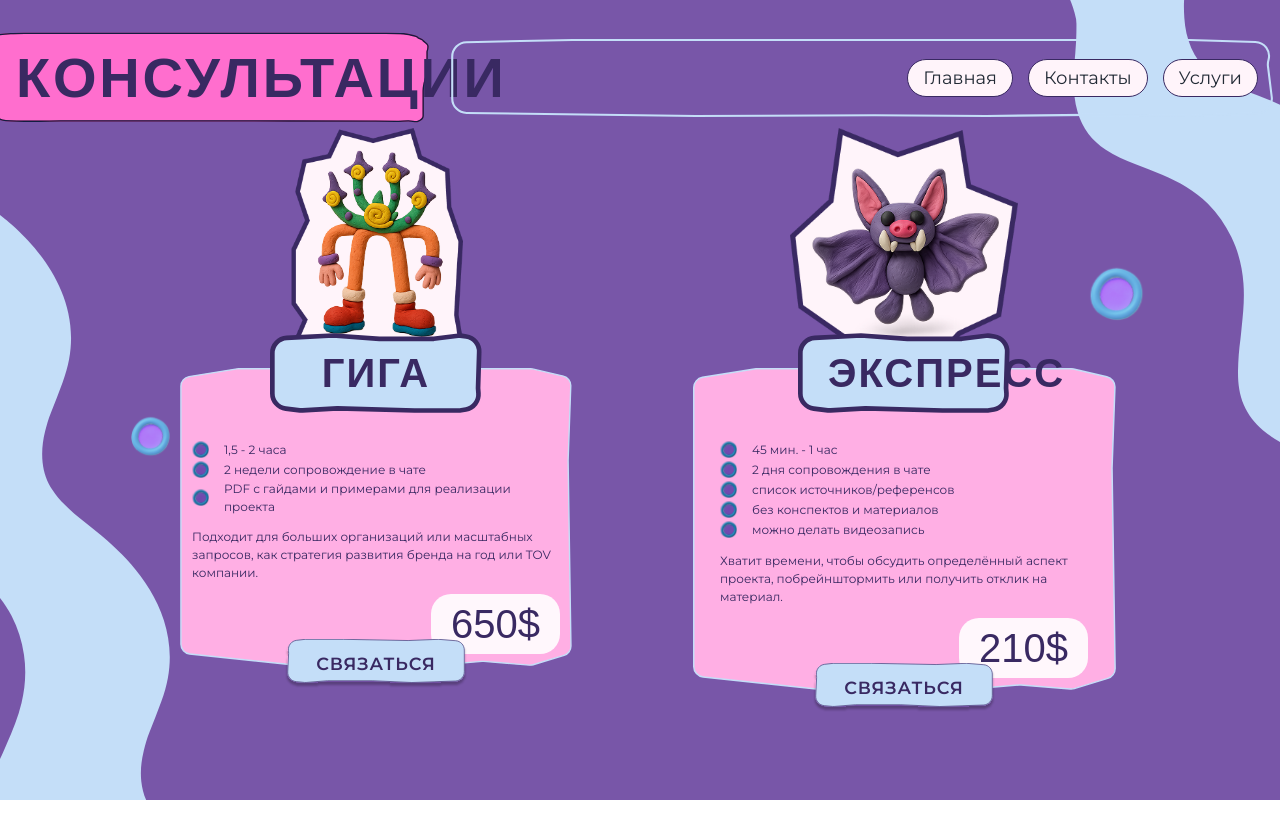
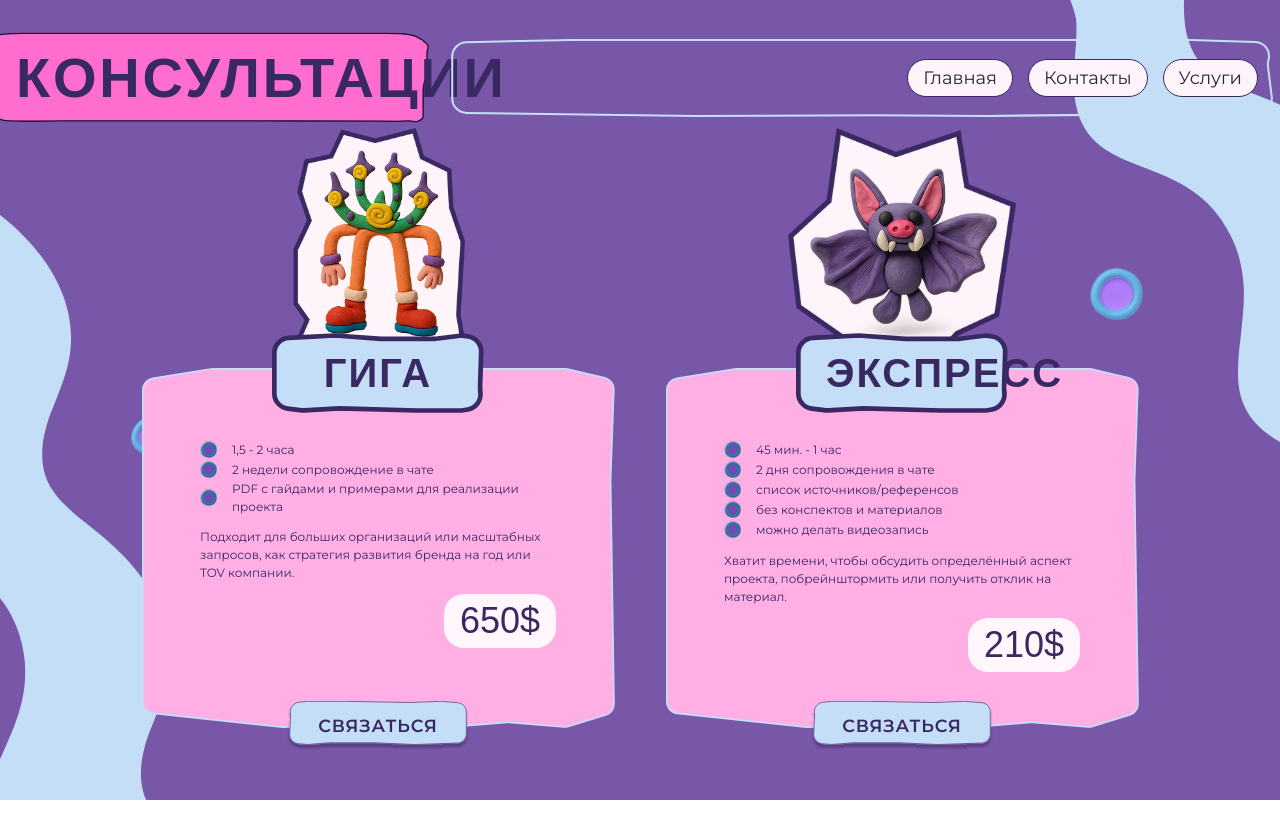
Before and after one commit to duckenclaw/sonchy-website, a React (Vite) app: page /services/consulting in a window 1280 px wide. Shown: the top 838 px of the page. Built offline with nearby package versions, Linux system fonts and the light colour scheme; a web font is replaced by a local one.

Commit message:
fixed consulting page a bit

```diff
--- a/src/App.css
+++ b/src/App.css
@@ -396,7 +396,7 @@ body.consulting-page-background .header h1 {
 .consulting-flexbox {
   display: flex;
   flex-direction: row;
-  gap: 32px;
+  gap: 24px;
   align-items: start;
   justify-content: center;
 }
@@ -413,6 +413,7 @@ body.consulting-page-background .header h1 {
 }
 
 .consulting-content {
+  min-height: 360px;
   position: relative;
   display: flex;
   flex-direction: column;
@@ -422,7 +423,7 @@ body.consulting-page-background .header h1 {
   background-size: contain;
   background-position: center;
   background-repeat: no-repeat;
-  padding: 0 64px 0 64px;
+  padding: 0 72px 0 72px;
   color: #392962;
   font-size: 12px;
 }
@@ -508,9 +509,9 @@ body.consulting-page-background .header h1 {
 .price-text {
   font-family: 'Alumni Sans', sans-serif;
   font-style: bold;
-  padding: 10px 20px;
+  padding: 8px 16px;
   color: #392962;
-  font-size: 40px;
+  font-size: 36px;
   margin: 0;
 }
 
--- a/src/App.tsx
+++ b/src/App.tsx
@@ -1,9 +1,9 @@
 import { Routes, Route } from 'react-router-dom';
-import MainPage from './components/MainPage'
+import MainPage from './pages/MainPage.tsx'
 import Header from './components/Header';
 import BlankPage from './components/BlankPage';
-import Services from './components/Services';
-import Consulting from './components/Consulting';
+import Services from './pages/Services.tsx';
+import Consulting from './pages/Consulting.tsx';
 import educationLogo from '/education.png'
 import servicesLogo from '/services.png'
 import aboutLogo from '/about.png'
--- a/src/components/Consulting.tsx
+++ b/src/pages/Consulting.tsx
@@ -1,6 +1,6 @@
 import { useEffect } from 'react';
-import Header from './Header';
-import ConsultingBlock from './ConsultingBlock';
+import Header from '../components/Header.tsx';
+import ConsultingBlock from '../components/ConsultingBlock.tsx';
 import gigaImage from '/giga.png';
 import expressImage from '/express.png';
 
--- a/src/components/MainPage.tsx
+++ b/src/pages/MainPage.tsx
@@ -1,4 +1,4 @@
-import NavBlock from './NavBlock';
+import NavBlock from '../components/NavBlock.tsx';
 
 interface MainPageProps {
   blocks: Array<{
--- a/src/components/Services.tsx
+++ b/src/pages/Services.tsx
@@ -1,6 +1,6 @@
 import { useEffect } from 'react';
-import Header from './Header';
-import ServiceBox from './ServiceBox';
+import Header from '../components/Header.tsx';
+import ServiceBox from '../components/ServiceBox.tsx';
 import consultingImage from '/consulting.png';
 import lectionsImage from '/lections.png';
 import projectsImage from '/projects.png';
```
